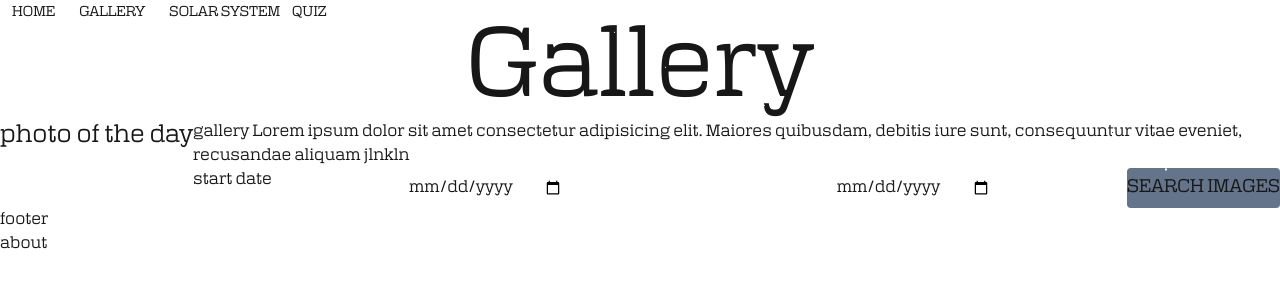
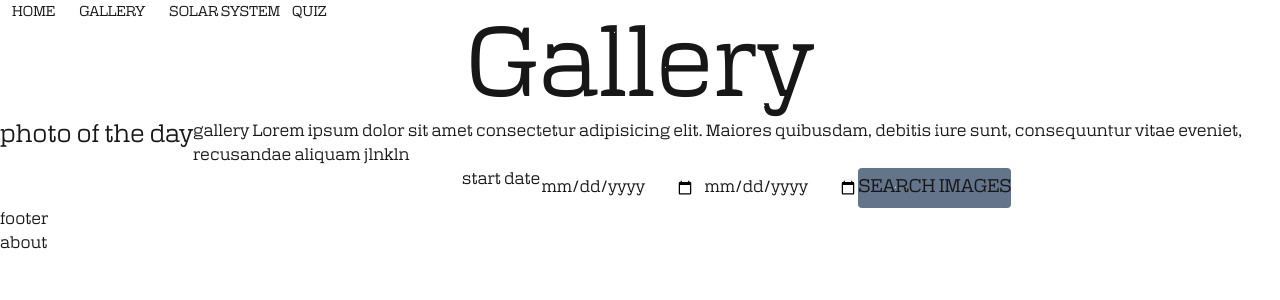
Before and after one commit to borghiste/cosmoexplorer, a Next.js app: page /Gallery in a window 1280 px wide. Shown: the top 300 px of the page. Built offline with nearby package versions, Linux system fonts and the light colour scheme; no server answers.

Commit message:
[fix] add content generation by media_type

```diff
--- a/next.config.mjs
+++ b/next.config.mjs
@@ -1,6 +1,6 @@
-/** @type {import('next').NextConfig} */
-const nextConfig = {};
+ /** @type {import('next').NextConfig} */
+ const nextConfig = {};
 
 
 
-export default nextConfig;
+ export default nextConfig;
--- /dev/null
+++ b/src/app/Gallery/generateContent.tsx
@@ -0,0 +1,42 @@
+import { div } from "three/webgpu";
+
+
+export default  function generateContent({data, isModalOpen, setisModalOpen, setSelectedPic}){
+
+  // if data is image generate image
+
+ const generatedImages =
+ data?.filter((object)=>object.media_type == 'image').map((object)=>(
+  <img src={object.url}
+       alt={object.title}
+       key={object.url}
+       height={100}
+       width={100}
+       onClick={() => {
+         setSelectedPic(object);
+         setisModalOpen(!isModalOpen)}}
+       className="hover:cursor-pointer hover:brightness-95 px-1 aspect-square h-40"
+     />
+))
+
+
+// if data is video generate youtube video
+const generatedVideos = data?.filter((object)=>object.media_type == 'video').map((object)=>(
+
+<iframe width="400" height="200" src={object.url} title="YouTube video player" frameborder="0" allow="accelerometer; autoplay; clipboard-write; encrypted-media; gyroscope; picture-in-picture; web-share" referrerpolicy="strict-origin-when-cross-origin" allowfullscreen></iframe>
+))
+
+
+// video & images combination
+
+const generatedContent = [...(generatedImages || []), ...(generatedVideos || [])];
+return(
+
+  <div className="flex flex-wrap">{
+    generatedContent}
+  </div>
+)
+
+
+
+}
--- a/src/app/Gallery/generateImages.tsx
+++ /dev/null
@@ -1,27 +0,0 @@
-import { div } from "three/webgpu";
-
-export default  function GenerateImages(data:[], isModalOpen, setisModalOpen, setSelectedPic){
-
-  const generatedPictures =
-
-  data?.map((image)=>(
-
-  <img src={image.url}
-    alt={image.title}
-    key={image.url}
-    height={100}
-    width={100}
-    onClick={() => {
-      setSelectedPic(image);
-      setIsModalOpen(!isModalOpen);
-    }}
-    className="hover:cursor-pointer hover:brightness-95"
-  />
-
-));
-
-return(
-<div>{generatedPictures}</div>
-)
-
-}
--- a/src/app/Gallery/page.tsx
+++ b/src/app/Gallery/page.tsx
@@ -13,7 +13,9 @@ import Modal from '../components/UI/Modal';
 import fetchAPOD from './generateAPOD';
 import fetchImagesbyDate from './fetchImagesbyDate';
 
-import generateImages from './GenerateImages';
+import generateImages from './generateContent';
+import SearchBar from '../components/UI/SearchBar';
+import generateContent from './generateContent';
 
 
 
@@ -36,38 +38,35 @@ const end_date_Ref = useRef();
 
 
 
-// fetch astronomy picture of the day
+//  fetch astronomy picture of the day
 
-// useEffect(()=>{ fetchAPOD()
-//    .then((data)=> {
-//     const APOD = data
-//     setAPOD(APOD)
-//    })},[])
+ useEffect(()=>{ fetchAPOD()
+    .then((data)=> {
+     const APOD = data
+    setAPOD(APOD)
+    })},[])
 
 
-function GallerySection(){
+function ImagesGallerySection(){
 
 
+ async function  handleSearchImagesClick(){
+  setgalleryPictures([])
 
-
-async function  handleSearchImagesClick(){
-
-  const startDate = start_date_Ref.current.value;
-              const endDate = end_date_Ref.current.value;
+  const startDate = start_date_Ref.current?.value;
+              const endDate = end_date_Ref.current?.value;
 
 
               console.log("Start Date:", startDate);
               console.log("End Date:", endDate);
-                   const data = await fetchImagesbyDate({start_date:startDate, end_date:endDate})
-                  setgalleryPictures(data)
+              const data = await fetchImagesbyDate({start_date:startDate, end_date:endDate})
+              setgalleryPictures(data)
 
 
 }
 
+const generatedPictures = generateContent({data:galleryPictures, isModalOpen:isModalOpen, setisModalOpen:setisModalOpen, setSelectedPic})
 
-
-const generatedPictures =  generateImages(galleryPictures, isModalOpen, setisModalOpen, setSelectedPic)
-console.log('gen pics', generatedPictures)
 
 
 return(
@@ -75,22 +74,17 @@ return(
     <p className=' '> gallery Lorem ipsum dolor sit amet consectetur adipisicing elit. Maiores quibusdam, debitis iure sunt, consequuntur vitae eveniet, recusandae aliquam jlnkln</p>
 
 
-    <div className='justify-between flex w-full h-10'>
-      <label htmlFor="start date">start date</label>
-
-      {/* start date cannot be after end date */}
-    <input type="date" id='start' ref={start_date_Ref}/>
-    <label htmlFor="end date"></label>
-    <input type="date" id='end ' ref={end_date_Ref}/>
-    <button className='rounded bg-slate-500 text-lg'
-            onClick={ ()=>{ handleSearchImagesClick()
-            }}>
-                      SEARCH IMAGES
-                      </button>
-    </div>
+  <SearchBar handleClick={()=>handleSearchImagesClick()
+  }           firstInputRef={start_date_Ref}
+              secondInputRef={end_date_Ref}
+              className='justify-center flex  w-full h-10'
+              buttonText={'SEARCH IMAGES'}
+              >
+    SEARCH IMAGES</SearchBar>
 {generatedPictures}
 </div>
 )
+
 }
 
 
@@ -114,7 +108,7 @@ return(
 
   </div>
 
-<GallerySection/>
+<ImagesGallerySection/>
 <Modal className={'absolute w-full h-full  bg-black flex justify-between  z-10'} isModalOpen={isModalOpen}  setisModalOpen={setisModalOpen} picture={selectedPic}/>
 </main>
       </>
--- a/src/app/components/UI/SearchBar.tsx
+++ b/src/app/components/UI/SearchBar.tsx
@@ -1,5 +1,17 @@
-export default function SearchBar(){
+export default function SearchBar({handleClick, buttonText, firstInputRef, secondInputRef, className}){
     return(
+        <div className={className}>
+      <label htmlFor="start date">start date</label>
 
+      {/* start date cannot be after end date */}
+    <input type="date" id='start' ref={firstInputRef}/>
+    <label className="px-1" htmlFor="end date"></label>
+    <input type="date" id='end ' ref={secondInputRef}/>
+    <button className='rounded bg-slate-500 text-lg'
+            onClick={handleClick}>
+                     {buttonText}
+                      </button>
+
+    </div>
     )
 }
```
